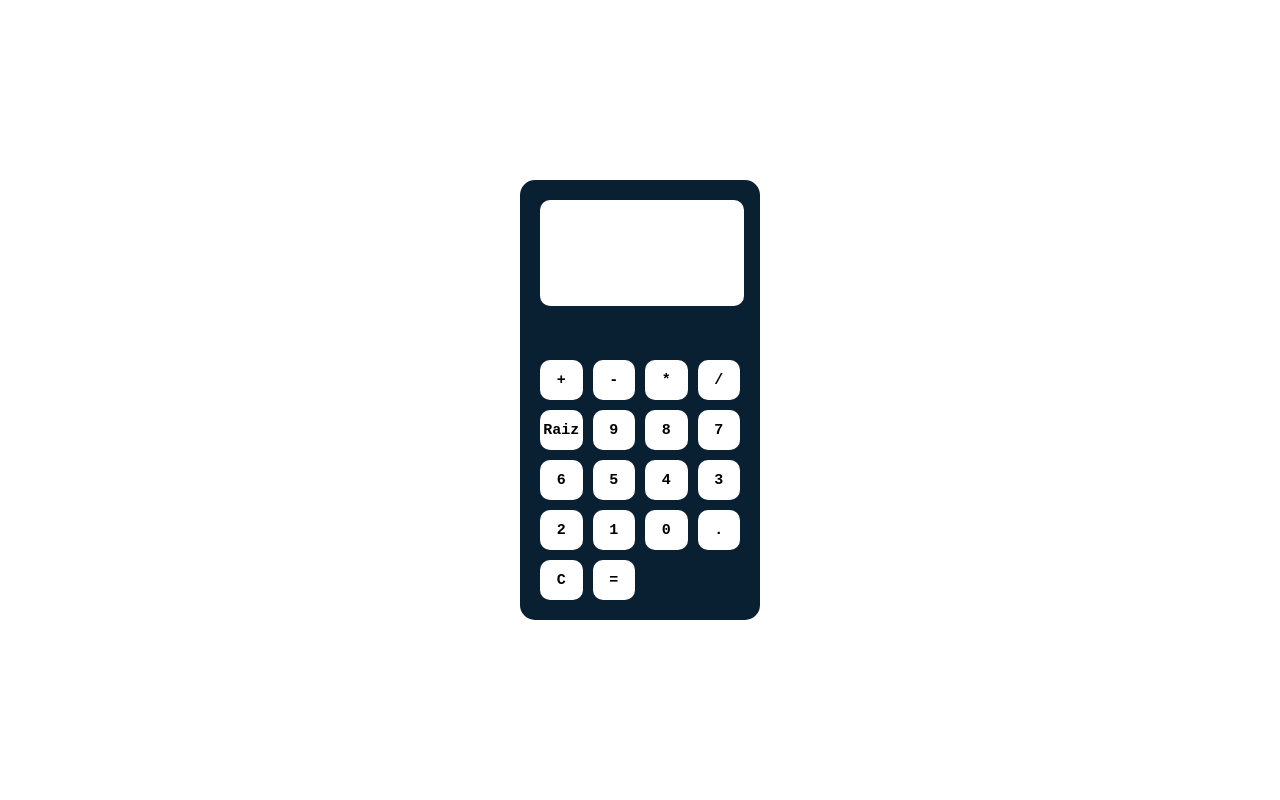
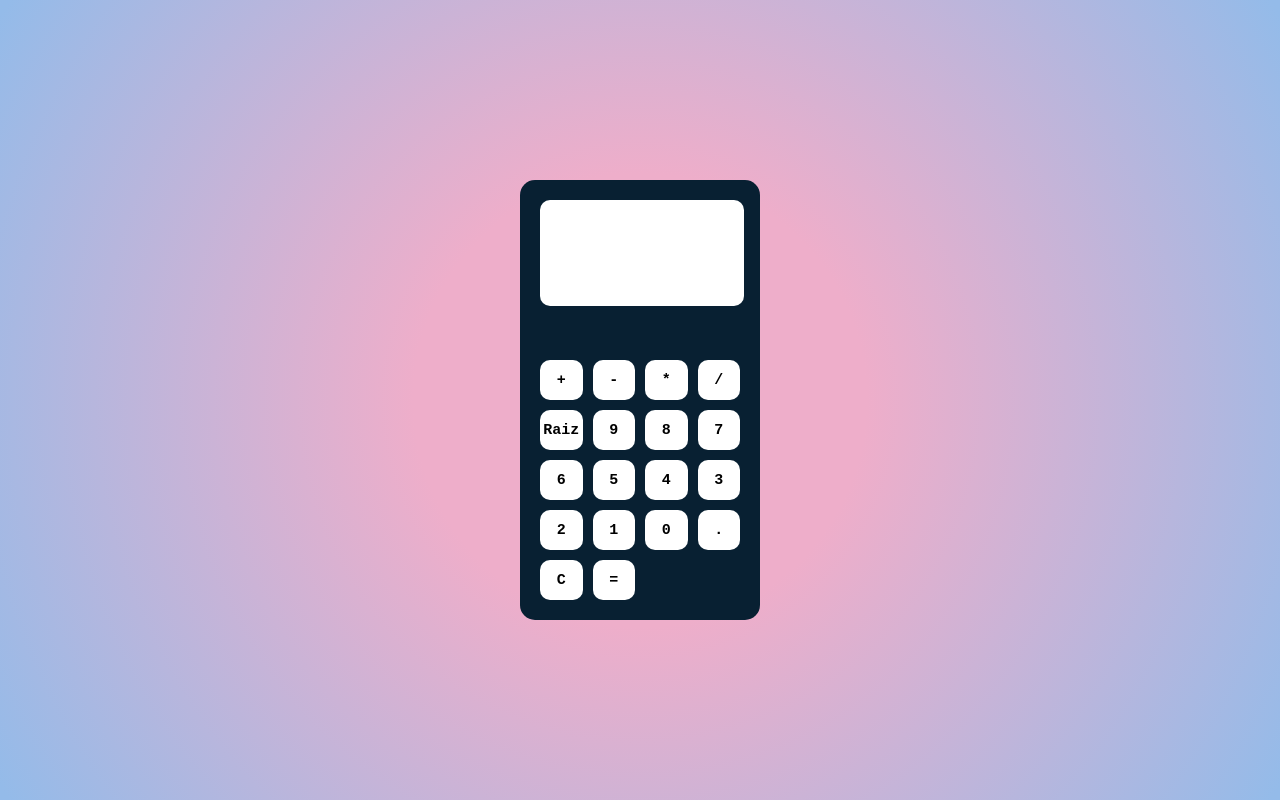
Before and after one commit to EduVeraR6/Calculadora, a plain HTML site: page index.html in a window 1280 px wide. Drawn offline with Linux system fonts and the light colour scheme.

Commit message:
nuevo fondo

```diff
--- a/estilos.css
+++ b/estilos.css
@@ -9,6 +9,8 @@ body{
     justify-content: center;
     align-items: center;
     height: 100vh;
+    background: rgb(238,174,202);
+background: radial-gradient(circle, rgba(238,174,202,1) 30%, rgba(148,187,233,1) 99%);
 }
 
 .Calculadora{
```
